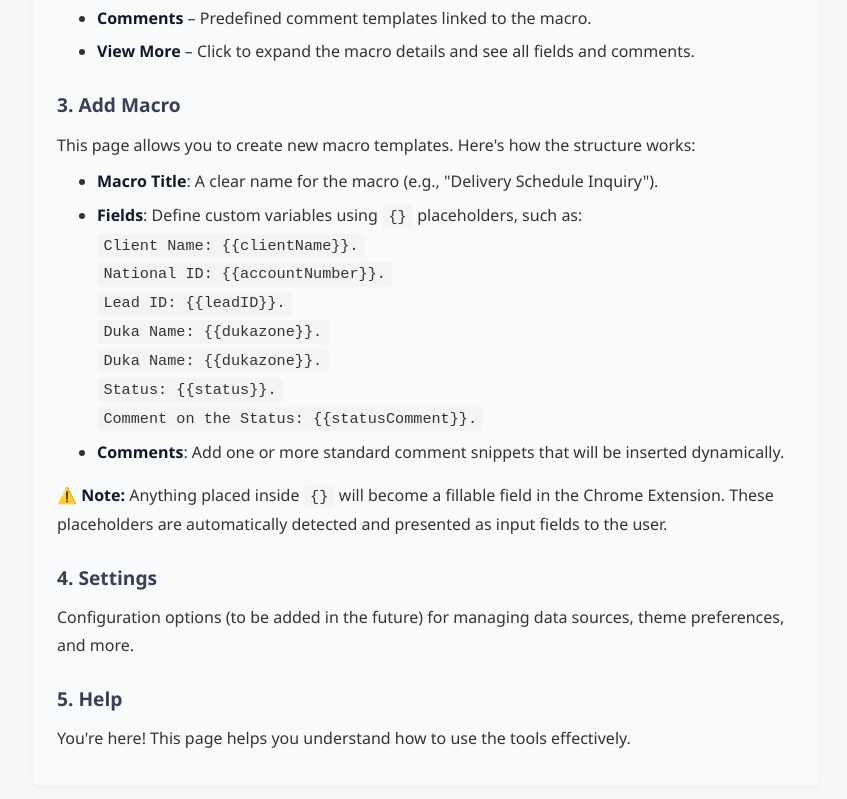
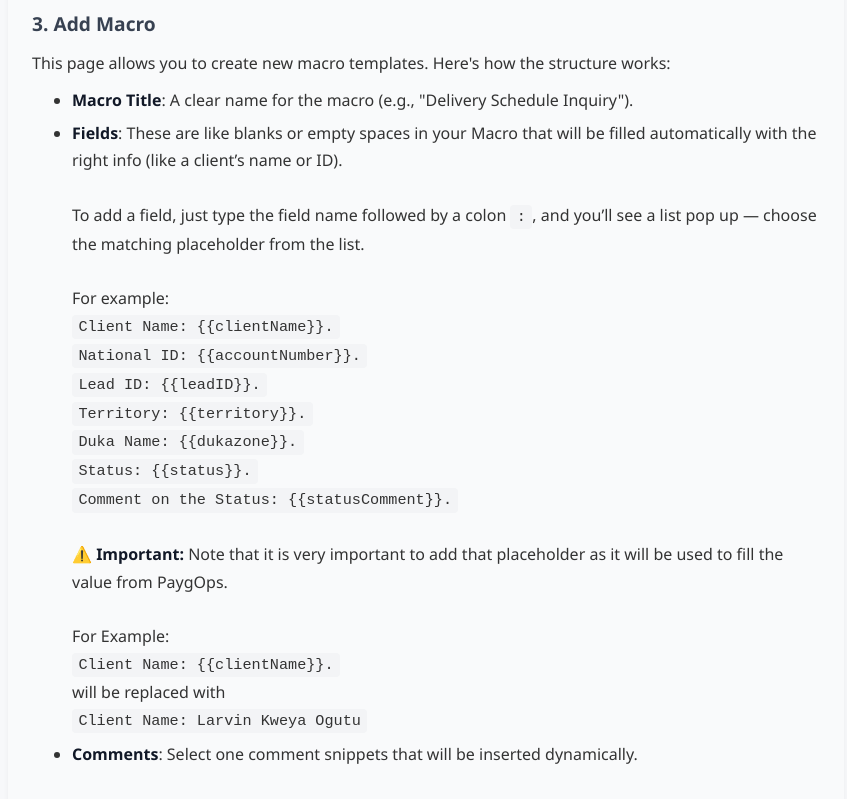
Before and after one commit to JOHNINDAKWA/macromate-dashboard, a React (Vite) app: page /help in a window 1280 px wide. Shown: the part 1900-2699 px from the top of the page, without its empty margins (364-1211 px from the left). Built offline with nearby package versions, Linux system fonts and the light colour scheme.

Commit message:
Added the Help Page

```diff
--- a/src/pages/Help/Help.css
+++ b/src/pages/Help/Help.css
@@ -1,6 +1,6 @@
 .help-container {
     padding: 2rem;
-    max-width: 850px;
+    max-width: 900px;
     margin: 0 auto;
     font-family: 'Segoe UI', Tahoma, Geneva, Verdana, sans-serif;
     line-height: 1.7;
--- a/src/pages/Help/Help.jsx
+++ b/src/pages/Help/Help.jsx
@@ -198,36 +198,30 @@ const Help = () => {
               "Delivery Schedule Inquiry").
             </li>
             <li>
-              <strong>Fields</strong>: Define custom variables using{" "}
-              <code>
-                {"{"}
-                {"}"}
-              </code>{" "}
-              placeholders, such as:
+            <strong>Fields</strong>: These are like blanks or empty spaces in your Macro that will be filled automatically with the right info (like a client’s name or ID).
+  <br /><br />
+  To add a field, just type the field name followed by a colon <code>:</code>, and you’ll see a list pop up — choose the matching placeholder from the list.
+  <br /><br />
+  For example:
               <br />
               <code>{`Client Name: {{clientName}}.`}</code> <br />
               <code>{`National ID: {{accountNumber}}.`}</code> <br />
               <code>{`Lead ID: {{leadID}}.`}</code> <br />
-              <code>{`Duka Name: {{dukazone}}.`}</code> <br />
+              <code>{`Territory: {{territory}}.`}</code> <br />
               <code>{`Duka Name: {{dukazone}}.`}</code> <br />
               <code>{`Status: {{status}}.`}</code> <br />
-              <code>{`Comment on the Status: {{statusComment}}.`}</code> <br />
+              <code>{`Comment on the Status: {{statusComment}}.`}</code> <br /><br />
+              <strong>⚠️ Important:</strong> Note that it is very important to add that placeholder as it will be used to fill the value from PaygOps. <br /><br />
+              For Example: <br />
+               <code>{`Client Name: {{clientName}}.`}</code>
+               <br /> will be replaced with <br />
+               <code>Client Name: Larvin Kweya Ogutu</code><br />
             </li>
             <li>
-              <strong>Comments</strong>: Add one or more standard comment
+              <strong>Comments</strong>: Select one comment
               snippets that will be inserted dynamically.
             </li>
           </ul>
-          <p>
-            <strong>⚠️ Note:</strong> Anything placed inside{" "}
-            <code>
-              {"{"}
-              {"}"}
-            </code>{" "}
-            will become a fillable field in the Chrome Extension. These
-            placeholders are automatically detected and presented as input
-            fields to the user.
-          </p>
 
           <h3>4. Settings</h3>
           <p>
@@ -294,7 +288,7 @@ const Help = () => {
           <p>
             Once you’re satisfied, simply click <strong>"Copy"</strong> to place
             the macro in your clipboard. You can then paste it directly into
-            your support tool or email.
+            your newly created Zendesk Ticket.
           </p>
 
           <h3>6. Changes</h3>
```
